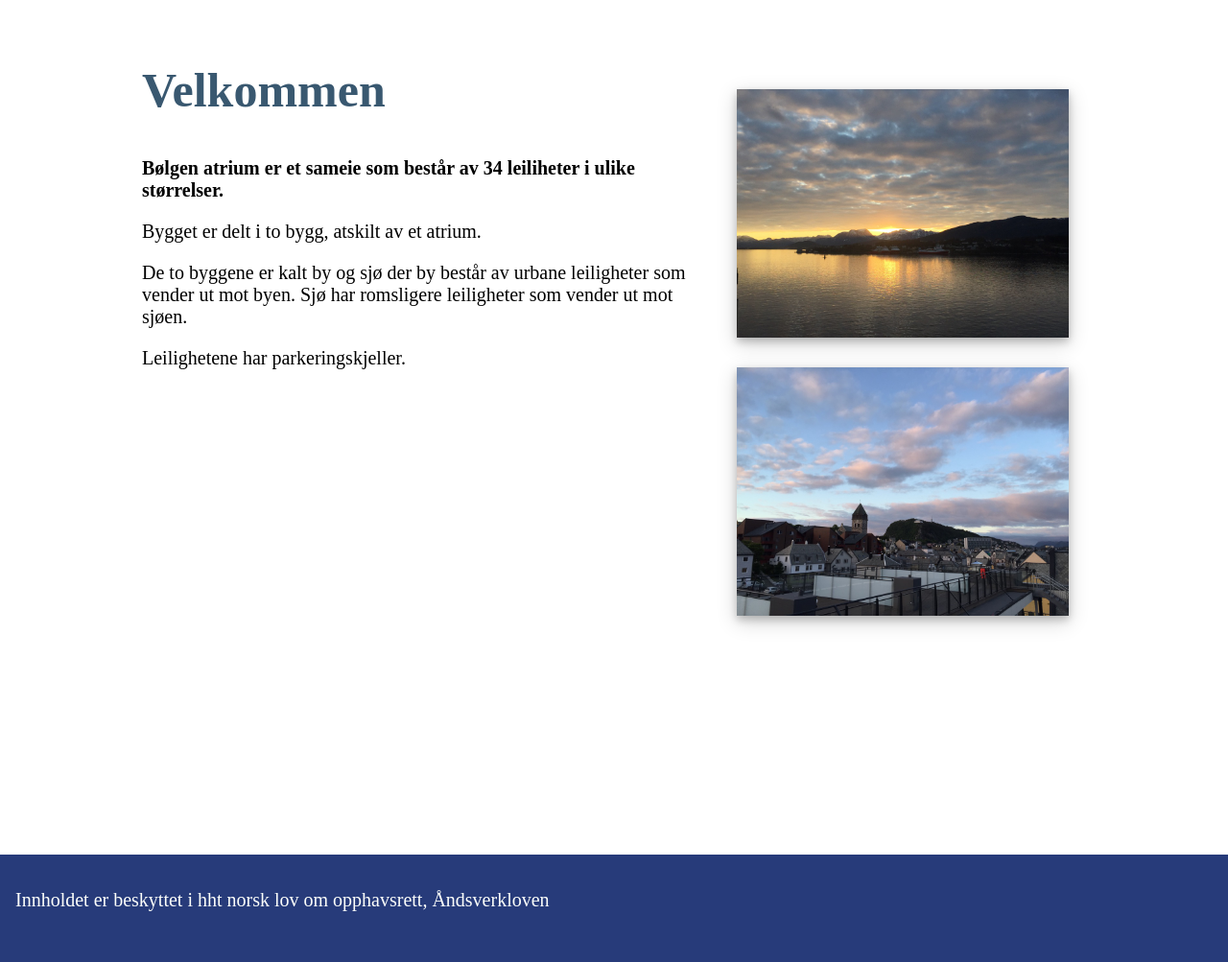
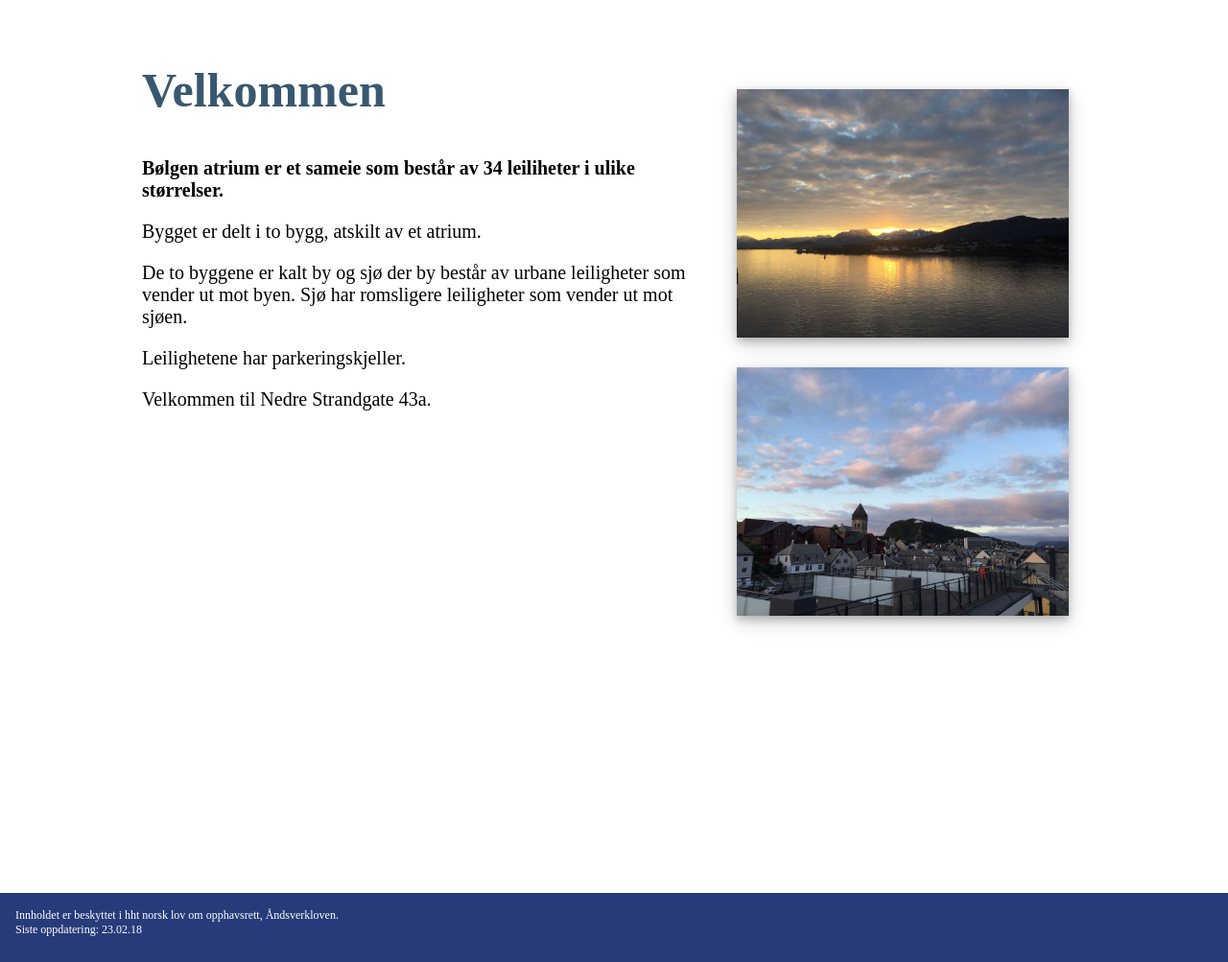
Before and after one commit to frifro/frifro.github.io, a plain HTML site: page index.html in a window 1280 px wide. Shown: the part 247-1250 px from the top of the page at 96% size. Drawn offline with Linux system fonts and the light colour scheme.

```diff
--- a/assets/stylesheet/avfall.css
+++ b/assets/stylesheet/avfall.css
@@ -48,8 +48,8 @@ section {
 }
 
 footer{
-    width: 100%;
-    height: 10%;
+    width: 97.5%;
+    height: 5%;
     color: #fdfffb;
     background: #273b7a;
     position: absolute;
@@ -58,3 +58,7 @@ footer{
     left: 0;
     padding: 1rem;
 }
+.opphavsrett, .oppdatering{
+    font-size: 12px;
+    margin: 0;
+}
--- a/assets/stylesheet/brann.css
+++ b/assets/stylesheet/brann.css
@@ -85,3 +85,7 @@ footer {
     left: 0;
     padding: 1rem;
 }
+.opphavsrett, .oppdatering{
+    font-size: 12px;
+    margin: 0;
+}
--- a/assets/stylesheet/husregler.css
+++ b/assets/stylesheet/husregler.css
@@ -75,7 +75,7 @@ p{
 }
 footer{
     width: 97.80%;
-    height: 10%;
+    height: 5%;
     color: #fdfffb;
     background: #273b7a;
     position: absolute;
@@ -84,3 +84,7 @@ footer{
     left: 0;
     padding: 1rem;
 }
+.opphavsrett, .oppdatering{
+    font-size: 12px;
+    margin: 0;
+}
--- a/assets/stylesheet/kontakt.css
+++ b/assets/stylesheet/kontakt.css
@@ -97,3 +97,7 @@ footer{
     left: 0;
     padding: 1rem;
 }
+.opphavsrett, .oppdatering{
+    font-size: 12px;
+    margin: 0;
+}
--- a/assets/stylesheet/main.css
+++ b/assets/stylesheet/main.css
@@ -63,7 +63,7 @@ nav{
 }
 footer{
     width: 97.5%;
-    height: 10%;
+    height: 5%;
     color: #fdfffb;
     background: #273b7a;
     position: absolute;
@@ -72,3 +72,7 @@ footer{
     left: 0;
     padding: 1rem;
 }
+.opphavsrett, .oppdatering{
+    font-size: 12px;
+    margin: 0;
+}
--- a/assets/stylesheet/nabo.css
+++ b/assets/stylesheet/nabo.css
@@ -133,3 +133,7 @@ footer{
     padding: 1rem;
     clear: both;
 }
+.opphavsrett, .oppdatering{
+    font-size: 12px;
+    margin: 0;
+}
--- a/index.html
+++ b/index.html
@@ -34,12 +34,14 @@
                         leiligheter som vender ut mot byen.
                         Sjø har romsligere leiligheter som vender ut mot sjøen. </p>
                     <p>Leilighetene har parkeringskjeller.</p>
+                    <p> Velkommen til Nedre Strandgate 43a.</p>
                 </article>
             </section>
         <footer>
-                <p>
-                    Innholdet er beskyttet i hht norsk lov om opphavsrett, Åndsverkloven
+                <p class="opphavsrett">
+                    Innholdet er beskyttet i hht norsk lov om opphavsrett, Åndsverkloven.
                 </p>
+                <p class="oppdatering"> Siste oppdatering: 23.02.18</p>
         </footer>
     </body>
 </html>
```
Also changed, not shown: avfall.html (+2 -2 lines), brann.html (+2 -2 lines), husregler.html (+2 -2 lines), kontakt.html (+3 -3 lines), nabolagsprofil.html (+2 -2 lines), 2 other files.
